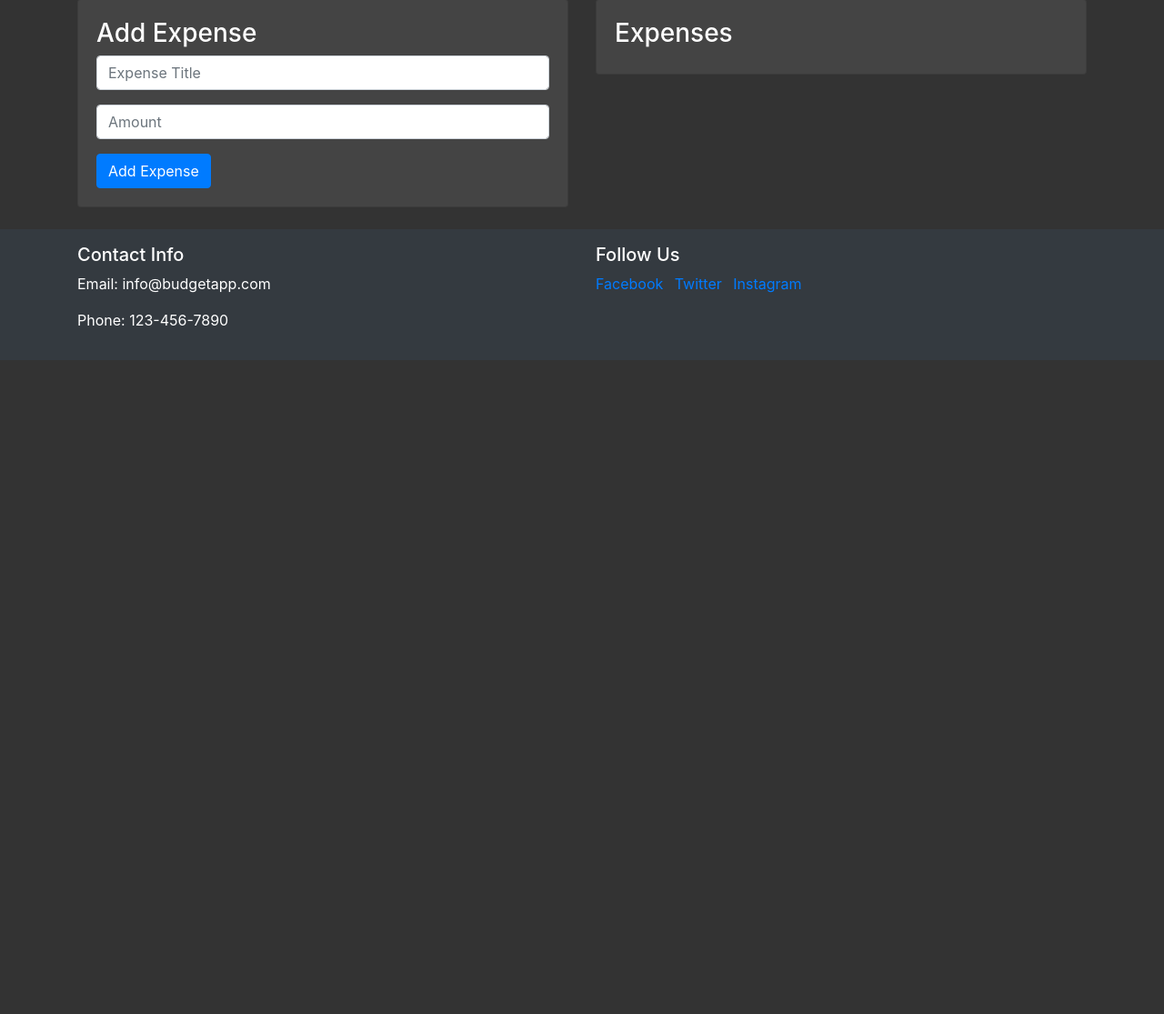
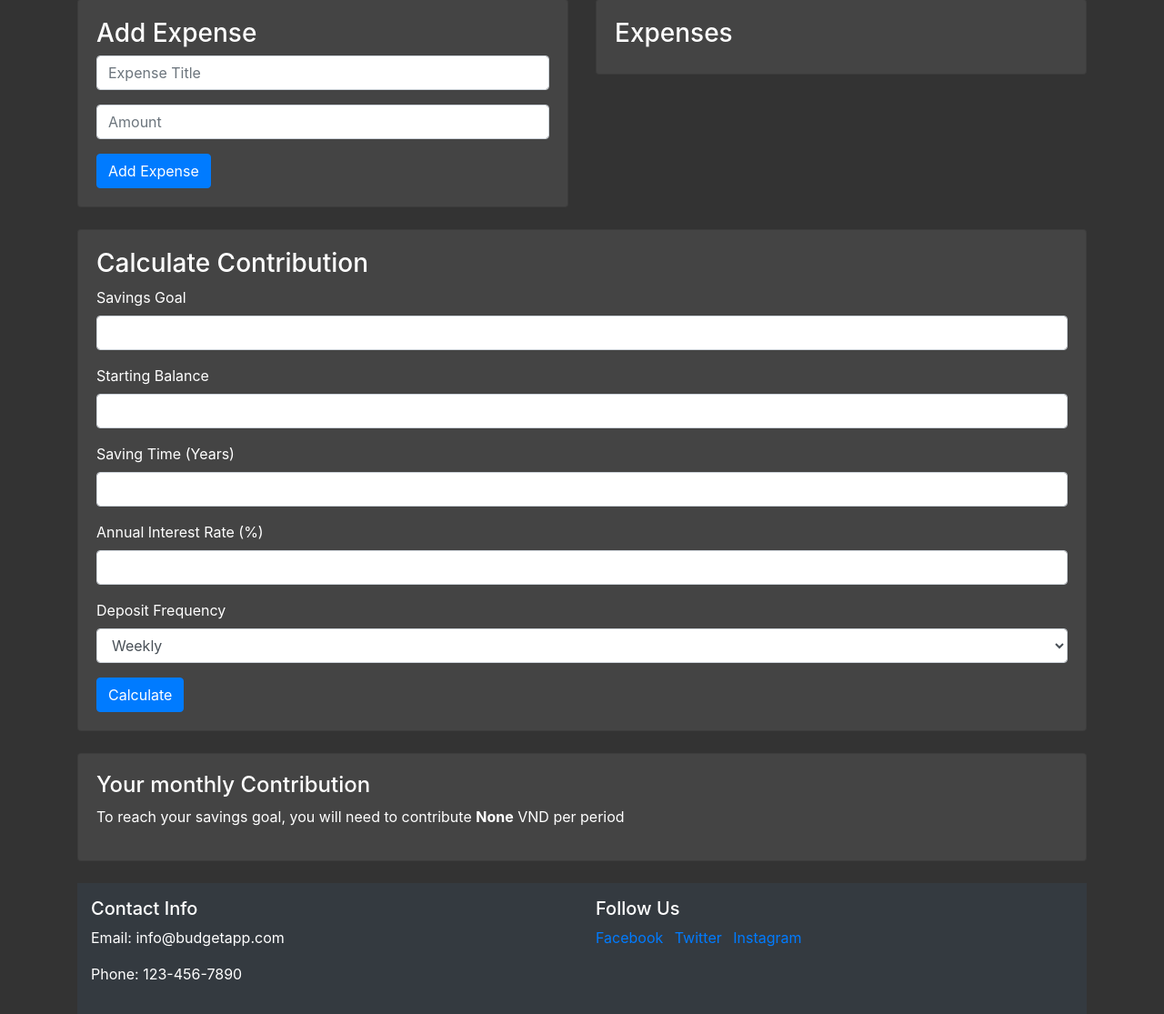
Before and after one commit to bravosixgoingdark/fintech-hackathon, a Flask app: page / in a window 1280 px wide. Shown: the part 353-1468 px from the top of the page at 91% size. Before the commit the page ends 749 px from the top, so only its background shows below. Run offline with Flask 3, Linux system fonts and the light colour scheme; some libraries are stand-ins or nearby versions.

Commit message:
Add code for today

```diff
--- a/app.py
+++ b/app.py
@@ -1,6 +1,7 @@
 from flask import Flask, render_template, request, redirect, url_for
 import json
 import os
+from calculations import calc_contribution_per_period
 # add future value and present value
 
 app = Flask(__name__)
@@ -9,30 +10,47 @@
 expenses = []
 budget = 0
 balance = 0
-
+contribution = 0
 def save_to_json():
-    global expenses, budget, balance  # Ensure these variables are accessible
+    global expenses, budget, balance, contribution  # Ensure these variables are accessible
     with open('data.json', 'w') as f:
-        json.dump({"expenses": expenses, "budget": budget, "balance": balance}, f)
+        json.dump({"expenses": expenses, "budget": budget, "balance": balance, "contribution": contribution}, f)
 
 def load_from_json():
-    global expenses, budget, balance  # Ensure these variables are accessible
+    global expenses, budget, balance, contribution  # Ensure these variables are accessible
     if os.path.exists('data.json') and os.path.getsize('data.json') > 0:
         with open('data.json', 'r') as f:
             data = json.load(f)
             expenses = data['expenses']
             budget = data['budget']
             balance = data['balance']
+            contribution = data['contribution']
     else:
+        contribution = 0
         expenses = []
         budget = 0
         balance = 0
 
-@app.route('/')
+@app.route('/', methods=['GET', 'POST'])
 def index():
-    global balance
+    global balance, budget, expenses, contribution
+    contribution = None  # Initialize contribution variable
+    if request.method == 'POST':
+        if 'savings_goal' in request.form and 'starting_balance' in request.form:
+            # Extract data from form
+            savings_goal = float(request.form['savings_goal'])
+            starting_balance = float(request.form['starting_balance'])
+            saving_time = int(request.form['saving_time'])
+            annual_interest_rate = float(request.form['annual_interest_rate'])
+            deposit_frequency = request.form['deposit_frequency']
+
+            # Calculate contribution
+            contribution = calc_contribution_per_period(savings_goal, starting_balance, saving_time, annual_interest_rate, deposit_frequency)
+
+        # Handle other POST requests like adding expenses or setting budget here
+
     balance = budget - sum(expense['amount'] for expense in expenses)
-    return render_template('index.html', expenses=expenses, budget=budget, balance=balance)
+    return render_template('index.html', expenses=expenses, budget=budget, balance=balance, contribution=contribution)
 
 @app.route('/set_budget', methods=['POST'])
 def set_budget():
@@ -51,6 +69,20 @@
     save_to_json()
     return redirect(url_for('index'))
 
+@app.route('/calculate_contribution', methods=['POST'])
+def calculate_contribution():
+    global contribution
+    savings_goal = float(request.form['savings_goal'])
+    starting_balance = float(request.form['starting_balance'])
+    saving_time = int(request.form['saving_time'])
+    annual_interest_rate = float(request.form['annual_interest_rate'])
+    deposit_frequency = request.form['deposit_frequency']
+
+    contribution = round(float(calc_contribution_per_period(savings_goal, starting_balance, saving_time, annual_interest_rate, deposit_frequency)), 1)
+    save_to_json()
+    return redirect(url_for('index'))
+
+
 @app.errorhandler(Exception)
 def all_exception_handler(error):
    return 'Error', 500
--- a/calculations.py
+++ b/calculations.py
@@ -13,7 +13,7 @@
     elif deposit_frequency == "yearly":
         deposits_per_year = 1
     else:
-        return "Invalid deposit frequency"
+        raise Exception("Invalid deposit frequency")
 
     # Calculate total number of deposits
     total_deposits = saving_time * deposits_per_year
--- a/templates/index.html
+++ b/templates/index.html
@@ -103,6 +103,46 @@
         </div>
       </div>
     </div>
+    <div class="card mt-4">
+      <div class="card-body">
+        <h3>Calculate Contribution</h3>
+        <form action="/" method="post">
+          <div class="form-group">
+            <label for="savings_goal">Savings Goal</label>
+            <input type="number" name="savings_goal" class="form-control" required>
+          </div>
+          <div class="form-group">
+            <label for="starting_balance">Starting Balance</label>
+            <input type="number" name="starting_balance" class="form-control" required>
+          </div>
+          <div class="form-group">
+            <label for="saving_time">Saving Time (Years)</label>
+            <input type="number" name="saving_time" class="form-control" required>
+          </div>
+          <div class="form-group">
+            <label for="annual_interest_rate">Annual Interest Rate (%)</label>
+            <input type="number" step="0.01" name="annual_interest_rate" class="form-control" required>
+          </div>
+          <div class="form-group">
+            <label for="deposit_frequency">Deposit Frequency</label>
+            <select name="deposit_frequency" class="form-control">
+              <option value="weekly">Weekly</option>
+              <option value="monthly">Monthly</option>
+              <option value="quarterly">Quarterly</option>
+              <option value="yearly">Yearly</option>
+            </select>
+          </div>
+          <button type="submit" class="btn btn-primary">Calculate</button>
+        </form>
+      </div>
+    </div>
+    {% if contribution != 0 %} <!-- Check if contribution is set -->
+    <div class="card mt-4">
+      <div class="card-body">
+        <h4>Your monthly Contribution</h4>
+        <p>To reach your savings goal, you will need to contribute <strong>{{ contribution }}</strong> VND per period</p>
+      </div>
+    {% endif %}
   </div>
 
   <footer class="bg-dark text-white mt-4 py-3">
```
